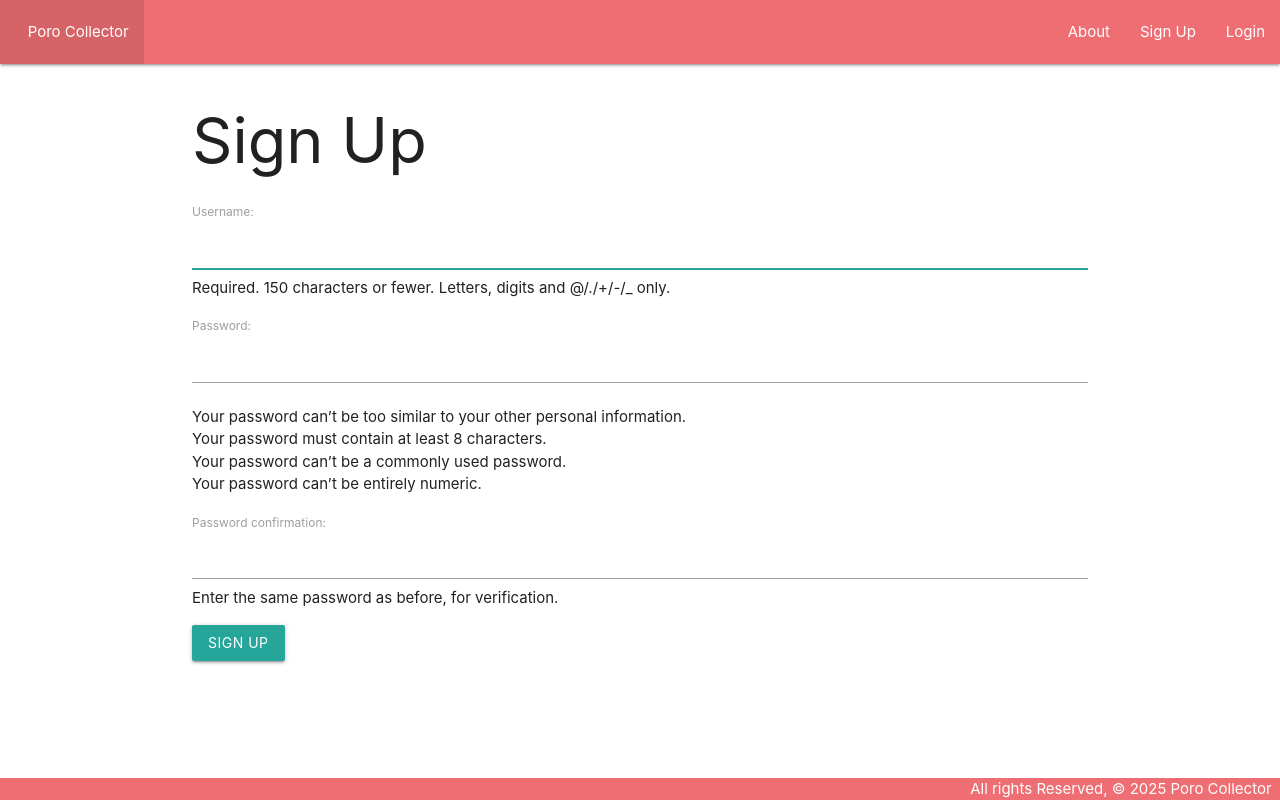
After one commit to ZeeTW/collector-lab, a Django app: page /accounts/signup/ in a window 1280 px wide. The commit adds this page. Run offline with Django 5.2, Linux system fonts and the light colour scheme.

Commit message:
done with all

```diff
--- a/porocollector/main_app/models.py
+++ b/porocollector/main_app/models.py
@@ -1,6 +1,7 @@
 from django.db import models
 from django.urls import reverse
 from datetime import date
+from django.contrib.auth.models import User
 
 # Create your models here.
 
@@ -40,6 +41,7 @@ class Poro(models.Model):
     description= models.TextField(max_length=250)
     image = models.ImageField(upload_to='main_app/static/uploads/', default='')
     toys = models.ManyToManyField(Toy)
+    user = models.ForeignKey(User, on_delete=models.CASCADE)
 
     def get_absolute_url(self):
         return reverse('detail', kwargs={'poro_id':self.id})
@@ -48,7 +50,7 @@ class Poro(models.Model):
         return self.name
 
     def fed_for_today(self):
-        return self.feeding_set.filter(date=date.today()).count() >=2
+        return self.feeding_set.filter(date=date.today()).count() >=3
 
 class Feeding(models.Model):
     date = models.DateField()
--- a/porocollector/main_app/templates/base.html
+++ b/porocollector/main_app/templates/base.html
@@ -1,5 +1,3 @@
-
-
 {% load static %}
 <!DOCTYPE html>
 <html lang="en">
@@ -27,10 +25,26 @@
           </ul>
           <ul class="right">
             <li><a href="{% url 'about' %}">About</a></li>
+            {% if user.is_authenticated %}
             <li><a href="{% url 'poros_create' %}">Add a Poro</a></li>
             <li><a href="{% url 'index' %}">View all my Poros</a></li>
             <li><a href="{% url 'toys_create' %}">Add a Toy</a></li>
             <li><a href="{% url 'toys_index' %}">View All Toys</a></li>
+            <li>
+              <form action="{% url 'logout' %}" method="post">
+                {% csrf_token %}
+                <button type="submit">Log out!</button>
+              </form>
+            </li>
+            Hi {{user.username}}
+            {% else %}
+            <li>
+              <a href="{% url 'signup' %}">Sign Up</a>
+            </li>
+            <li>
+              <a href="{% url 'login' %}">Login</a>
+            </li>
+            {% endif %}
           </ul>
         </div>
       </nav>
--- a/porocollector/main_app/templates/poros/detail.html
+++ b/porocollector/main_app/templates/poros/detail.html
@@ -96,7 +96,6 @@
         </span>
       </div>
       <div class="card-action">
-        {{poro.id}} {{toy.id}}
         <form action="{% url 'assoc_toy' poro.id toy.id %}" method="post">
           {% csrf_token %}
           <button type="submit" class="btn">Add</button>
--- /dev/null
+++ b/porocollector/main_app/templates/registration/signup.html
@@ -0,0 +1,12 @@
+{% extends 'base.html' %}
+{% block content %}
+
+<h1>Sign Up</h1>
+{% if error_message %}
+<p class="red-text">{{ error_message }}</p>
+{% endif %}
+<form action="{% url 'signup' %}" method="post">
+  {% csrf_token %} {{form.as_p}}
+  <input type="submit" value="Sign Up" class="btn" />
+</form>
+{% endblock %}
--- a/porocollector/main_app/urls.py
+++ b/porocollector/main_app/urls.py
@@ -21,5 +21,8 @@ urlpatterns=[
     path('poros/<int:poro_id>/assoc_toy/<int:toy_id>/', views.assoc_toy, name='assoc_toy'),
 
     # Unassociate / Disassociate a toy with a poro (M:M)
-    path('poros/<int:poro_id>/unassoc_toy/<int:toy_id>/', views.unassoc_toy, name='unassoc_toy')
+    path('poros/<int:poro_id>/unassoc_toy/<int:toy_id>/', views.unassoc_toy, name='unassoc_toy'),
+
+    #sign-up
+    path('accounts/signup/', views.signup, name='signup')
 ]
--- a/porocollector/main_app/views.py
+++ b/porocollector/main_app/views.py
@@ -4,10 +4,19 @@ from .models import Poro, Toy
 from django.views.generic.edit import CreateView, UpdateView, DeleteView
 from django.views.generic import ListView, DetailView
 from .forms import FeedingForm
+from django.contrib.auth.forms import UserCreationForm
+from django.contrib.auth import login
+from django.contrib.auth.decorators import login_required
+from django.contrib.auth.mixins import LoginRequiredMixin
 
-class PoroCreate(CreateView):
+class PoroCreate(LoginRequiredMixin, CreateView):
     model = Poro
-    fields = '__all__'
+    # fields = '__all__'
+    fields = ['name', 'region', 'description', 'image']
+
+    def form_valid(self,form):
+        form.instance.user = self.request.user
+        return super().form_valid(form)
 
 class PoroUpdate(UpdateView):
     model = Poro
@@ -44,16 +53,19 @@ def home(request):
 def about(request):
     return render(request, 'about.html')
 
+@login_required
 def poro_index(request):
-    poros = Poro.objects.all()
+    poros = Poro.objects.filter(user=request.user)
     return render(request, 'poros/index.html', {'poros': poros})
 
+@login_required
 def poros_detail(request, poro_id):
     poro = Poro.objects.get(id = poro_id)
     feeding_form = FeedingForm()
     toys_poro_doesnt_have = Toy.objects.exclude(id__in = poro.toys.all().values_list('id'))
     return render(request, 'poros/detail.html',{'poro':poro, 'feeding_form' : feeding_form, 'toys' : toys_poro_doesnt_have})
 
+@login_required
 def add_feeding(request, poro_id):
     form = FeedingForm(request.POST)
     if form.is_valid():
@@ -63,12 +75,30 @@ def add_feeding(request, poro_id):
 
     return redirect('detail', poro_id = poro_id)
 
-
+@login_required
 def assoc_toy(request, poro_id, toy_id):
     print("poro_id, toy_id", poro_id, toy_id)
     Poro.objects.get(id = poro_id).toys.add(toy_id)
     return redirect('detail', poro_id = poro_id)
 
+@login_required
 def unassoc_toy(request, poro_id, toy_id):
     Poro.objects.get(id = poro_id).toys.remove(toy_id)
     return redirect('detail', poro_id = poro_id)
+
+
+def signup(request):
+    error_message=''
+    if request.method == 'POST':
+        form = UserCreationForm(request.POST)
+        if form.is_valid():
+            user=form.save()
+            login(request,user)
+            return redirect('index')
+
+        else:
+            error_message = 'Invalid Sign-up please try again later.'
+
+    form = UserCreationForm()
+    context = {'form':form, 'error_message': error_message}
+    return render(request, 'registration/signup.html', context)
--- a/porocollector/porocollector/settings.py
+++ b/porocollector/porocollector/settings.py
@@ -11,6 +11,9 @@ https://docs.djangoproject.com/en/5.1/ref/settings/
 """
 
 from pathlib import Path
+import os
+from dotenv import load_dotenv
+load_dotenv()
 
 # Build paths inside the project like this: BASE_DIR / 'subdir'.
 BASE_DIR = Path(__file__).resolve().parent.parent
@@ -120,6 +123,9 @@ USE_TZ = True
 
 STATIC_URL = 'static/'
 
+LOGIN_REDIRECT_URL='/poros/'
+LOGOUT_REDIRECT_URL='/'
+
 # Default primary key field type
 # https://docs.djangoproject.com/en/5.1/ref/settings/#default-auto-field
 
--- a/porocollector/porocollector/urls.py
+++ b/porocollector/porocollector/urls.py
@@ -19,5 +19,6 @@ from django.urls import path, include
 
 urlpatterns = [
     path('admin/', admin.site.urls),
-    path('', include('main_app.urls'))
+    path('', include('main_app.urls')),
+    path ('accounts/',include('django.contrib.auth.urls'))
 ]
```
Also changed, not shown: porocollector/main_app/templates/registration/login.html (added, +8 -0 lines), porocollector/main_app/migrations/0004_poro_user.py (added), porocollector/main_app/static/uploads/Screenshot_2025-01-15_112059.png (added).
